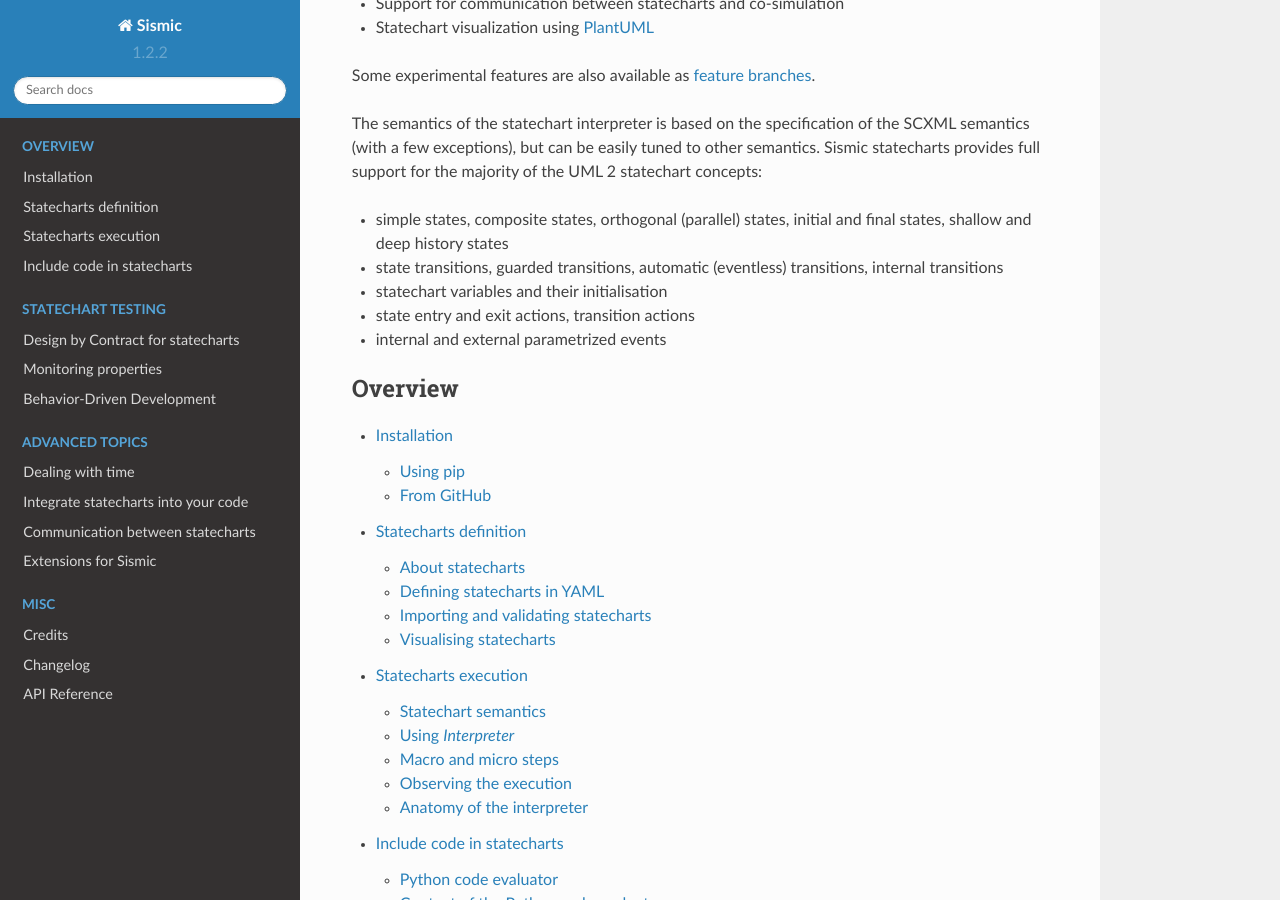
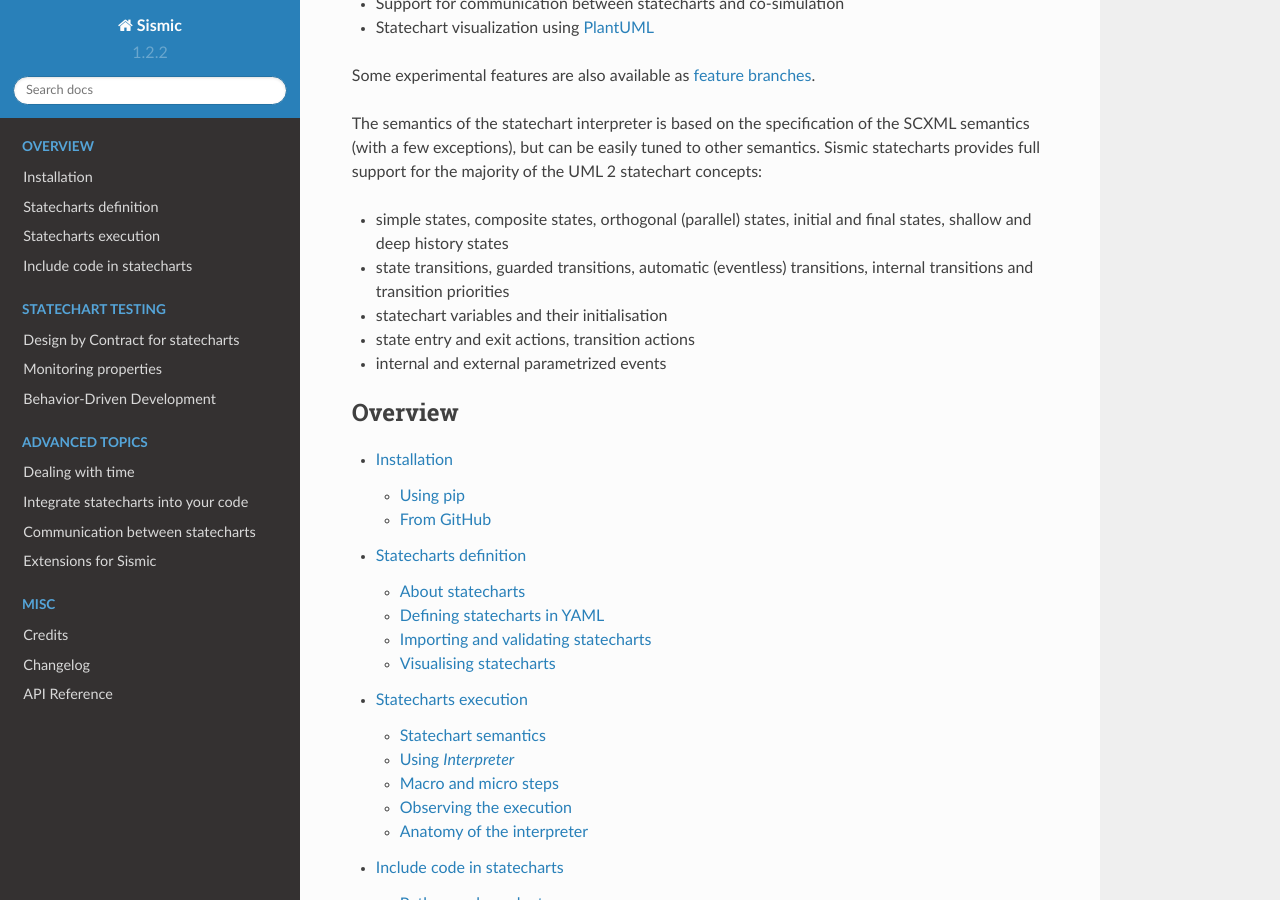
Before and after one commit to AlexandreDecan/sismic, a Sphinx documentation site: the page built from docs/index.rst, in a window 1280 px wide and 900 px high, scrolled down 852 px. Built offline with Sphinx 7.4.7 and the Read the Docs theme 2.0.0, drawn with Linux system fonts in a browser that asks for light colours.

Commit message:
Transition priority in doc/index

```diff
--- a/docs/index.rst
+++ b/docs/index.rst
@@ -52,7 +52,7 @@
 Sismic statecharts provides full support for the majority of the UML 2 statechart concepts:
 
 - simple states, composite states, orthogonal (parallel) states, initial and final states, shallow and deep history states
-- state transitions, guarded transitions, automatic (eventless) transitions, internal transitions
+- state transitions, guarded transitions, automatic (eventless) transitions, internal transitions and transition priorities
 - statechart variables and their initialisation
 - state entry and exit actions, transition actions
 - internal and external parametrized events
```
